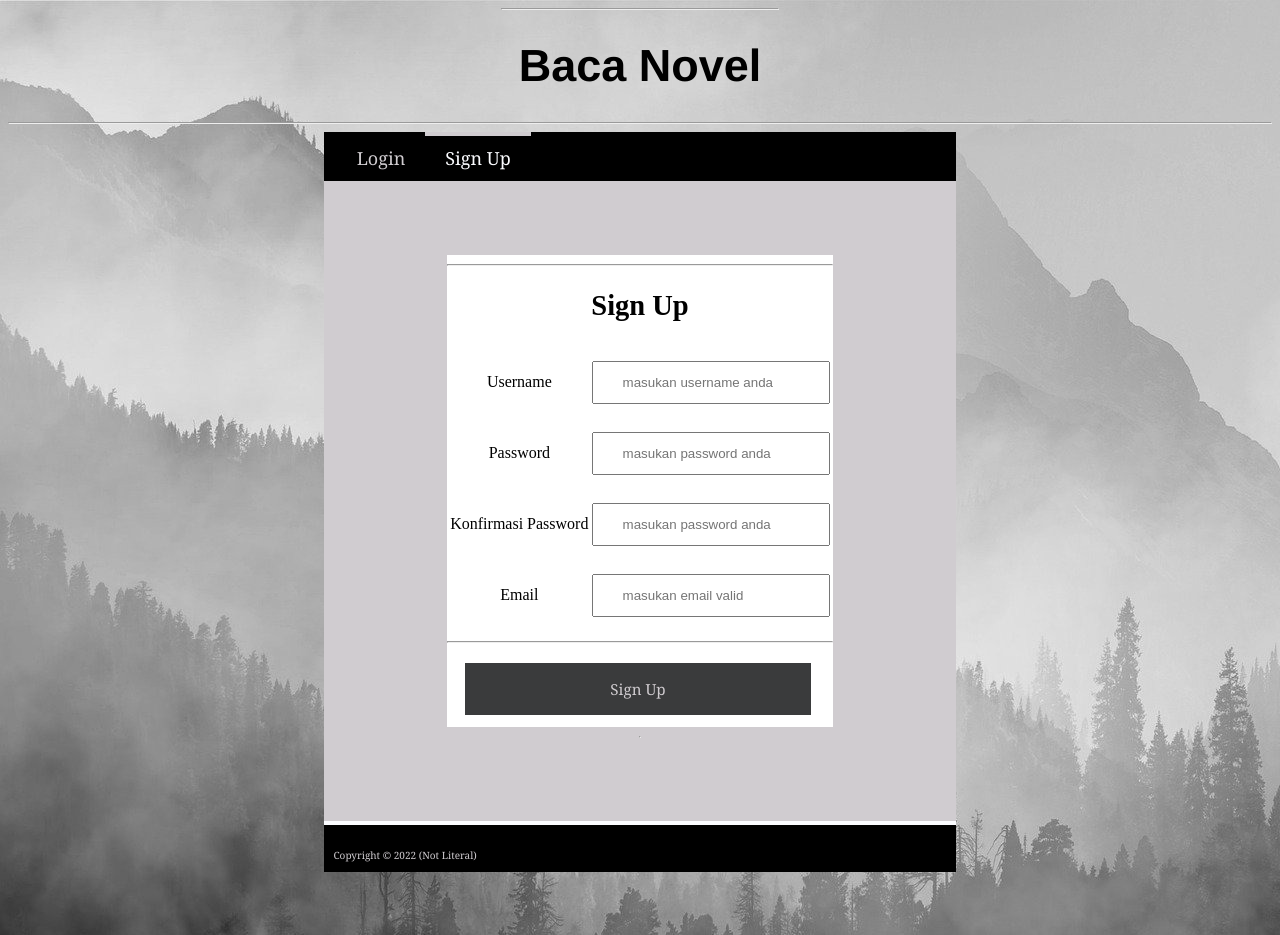
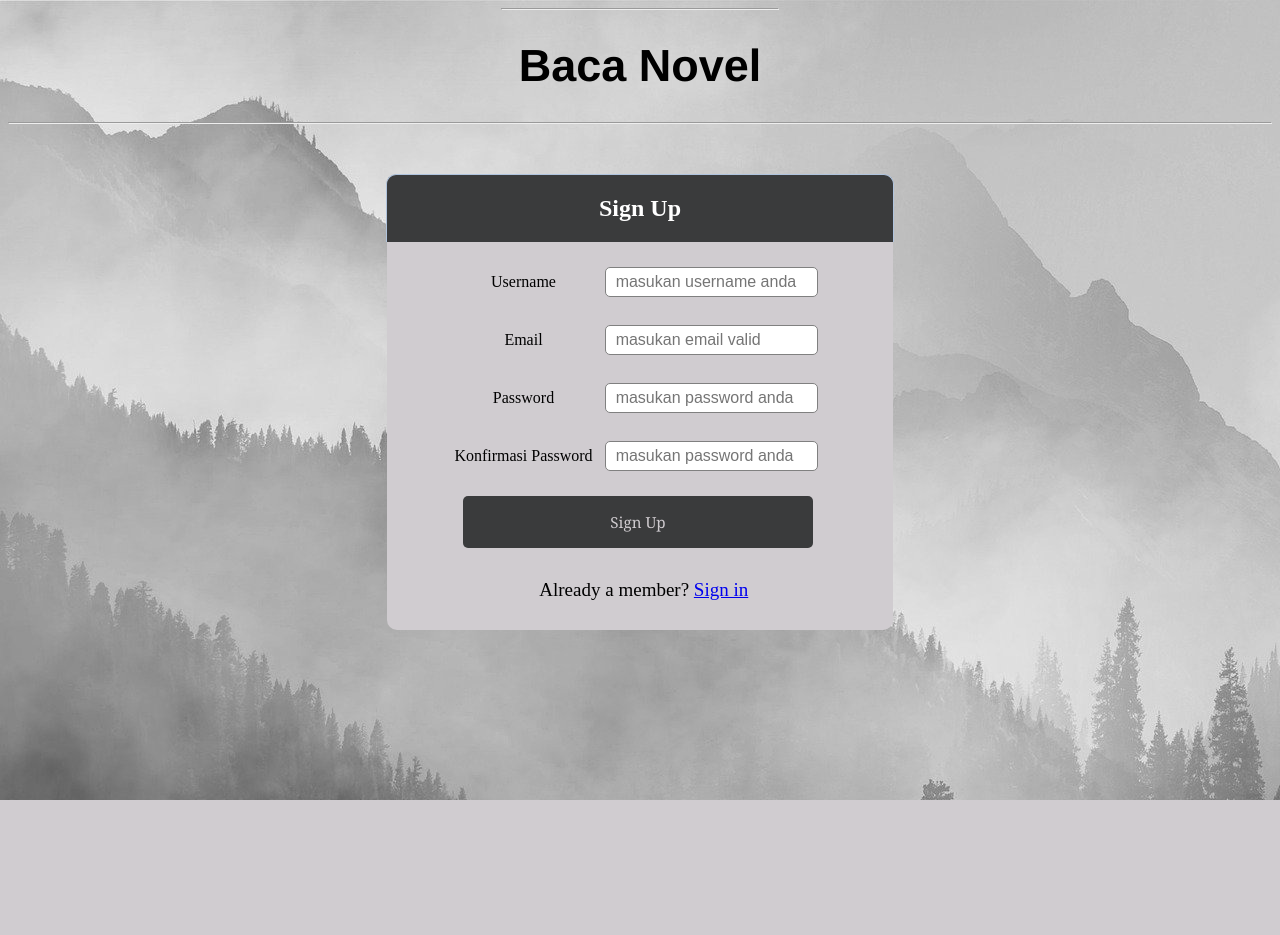
Before and after one commit to Linaeus14/BacaNovel, a PHP site: page /page/sign_up.php in a window 1280 px wide. After the commit the page ends 800 px from the top, so only its background shows below. Run offline with PHP 8.4, Linux system fonts and the light colour scheme.

Commit message:
css login

```diff
--- a/page/sign_up.php
+++ b/page/sign_up.php
@@ -13,23 +13,20 @@
         <h1> Baca Novel </h1>
     </header>
     <hr>
-    <nav>
-        <div class="fnav">
-            <a href="../index.php"> Login </a>
-        </div>
-        <div class="lnav">
-            <a href="sign_up.php" id="Activenav"> Sign Up </a>
-        </div>
+    <nav class="header">
+    <h2> Sign Up </h2>
     </nav>
     <main>
-        <div class="box">
-        <hr>
+        <div class="input-group">
         <form id="signup" action="../db/sign_up.php" method="post">
             <table>
-                <h2> Sign Up </h2>
                 <tr>
                     <td> Username </td>
                     <td> <input type="text" name="user" placeholder="masukan username anda" required> </td>
+                </tr>
+                <tr>
+                    <td>  Email </td>
+                    <td> <input type="email" name="email" placeholder="masukan email valid" required> </td>
                 </tr>
                 <tr>
                     <td> Password </td>
@@ -39,15 +36,13 @@
                     <td> Konfirmasi Password </td>
                     <td> <input type="password" name="cpass" placeholder="masukan password anda" required> </td>
                 </tr>
-                <tr>
-                    <td>  Email </td>
-                    <td> <input type="email" name="email" placeholder="masukan email valid" required> </td>
-                </tr>
             </table>
-            <hr>
             <input type="submit" name = 'signup' value="Sign Up">
+            <div class="fnav">
+            <p>
+            Already a member?  <a href="../index.php"> Sign in </a>
+            </p>
+            </div>
             </div>
         </form>
-        <hr>
     </main>
-<?php require "../php/footer.php"?>
--- a/style/login.css
+++ b/style/login.css
@@ -16,6 +16,33 @@ header h1 {
     font-family: 'Franklin Gothic Medium', 'Arial Narrow', Arial, sans-serif;
     font-size: 28px;
     font-weight: bold;
+}
+
+.header {
+    width: 40%;
+    margin: 50px auto 0px;
+    color: white;
+    background: #3a3b3c;
+    text-align: center;
+    border: 1px solid #B0C4DE;
+    border-bottom: none;
+    border-radius: 10px 10px 0px 0px;
+  }
+
+.input-group {
+  margin: 10px 0px 10px 0px;
+}
+.input-group label {
+  display: block;
+  text-align: left;
+  margin: 3px;
+}
+.input-group input {
+  width: 93%;
+  padding: 5px 10px;
+  font-size: 16px;
+  border-radius: 5px;
+  border: 1px solid gray;
 }
 
 nav {
@@ -58,7 +85,6 @@ color: #FBFCFF;
     min-width: 50%;
 }
 main {
-min-height: 80vh;
 display: flex;
 flex-direction: column;
 align-items: center;
@@ -70,6 +96,7 @@ width: 97%;
 text-align: center;
 font-size: 60%;
 overflow: auto;
+border-radius: 0px 0px 10px 10px;
 }
 main table {
 position: relative;
@@ -181,8 +208,8 @@ nav {
 
 main {
     display: flex;;
-    margin-left: 25%;
-    margin-right: 25%;
+    margin-left: 30%;
+    margin-right: 30%;
     width: auto;
     font-size: 19px;
     }
```
Also changed, not shown: index.php (+10 -15 lines), style/index.css (+16 -4 lines).
